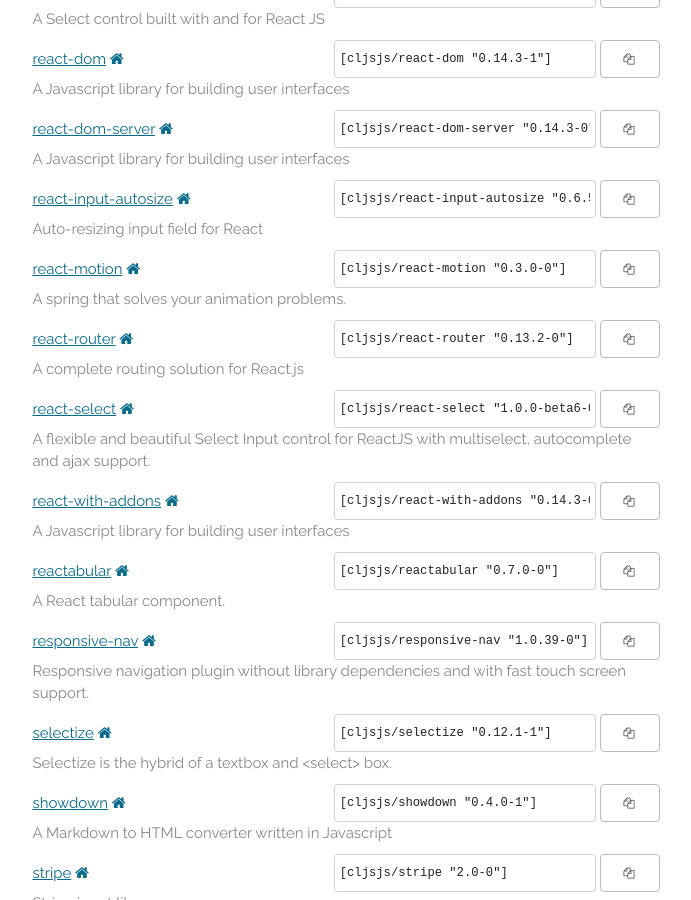
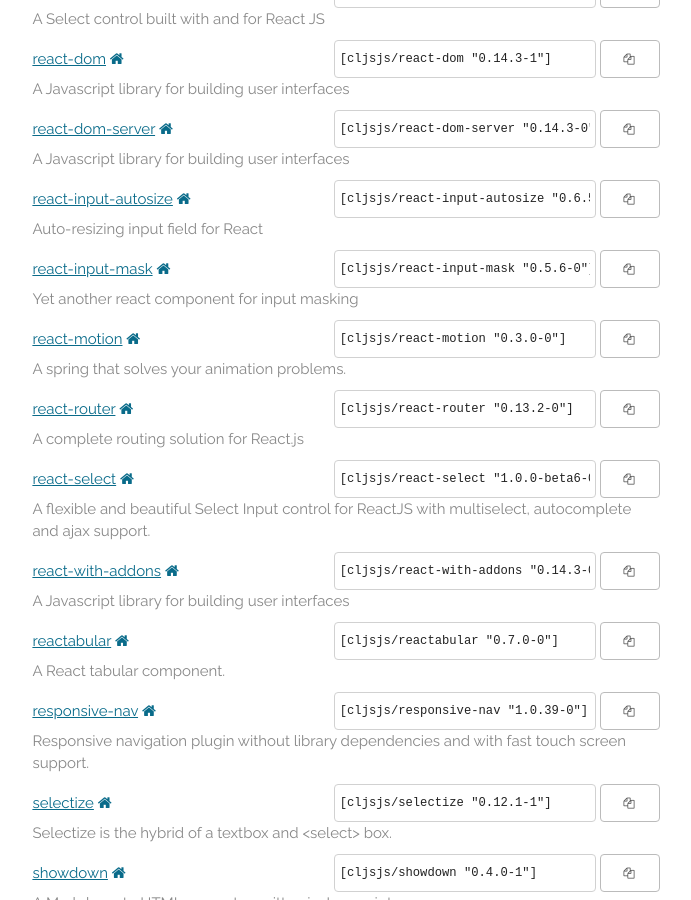
Before and after one commit to cljsjs/cljsjs.github.io, a Jekyll site: the page built from index.markdown, in a window 1280 px wide and 900 px high, scrolled down 8076 px. Shown: the whole window, without its empty margins (294-985 px from the left). Built offline with Jekyll 4.4.1, drawn with Linux system fonts in a browser that asks for light colours; nearby versions of some CDN libraries; comment, search, counter and statistics services are not loaded.

Commit message:
Automatic update

```diff
--- a/_includes/packages.html
+++ b/_includes/packages.html
@@ -888,6 +888,15 @@
     <p class="description">Auto-resizing input field for React</p>
   </li>
   <li>
+    <a href="https://clojars.org/cljsjs/react-input-mask">react-input-mask</a>
+    <a href="http://https://github.com/sanniassin/react-input-mask" target="new"><i class="fa fa-home"></i></a>
+    <span class="clojars">
+      <input type="text" value='[cljsjs/react-input-mask "0.5.6-0"]'/>
+      <button data-clipboard-text='[cljsjs/react-input-mask "0.5.6-0"]'><i class="fa fa-copy"></i></button>
+    </span>
+    <p class="description">Yet another react component for input masking</p>
+  </li>
+  <li>
     <a href="https://clojars.org/cljsjs/react-motion">react-motion</a>
     <a href="https://github.com/chenglou/react-motion" target="new"><i class="fa fa-home"></i></a>
     <span class="clojars">
```
